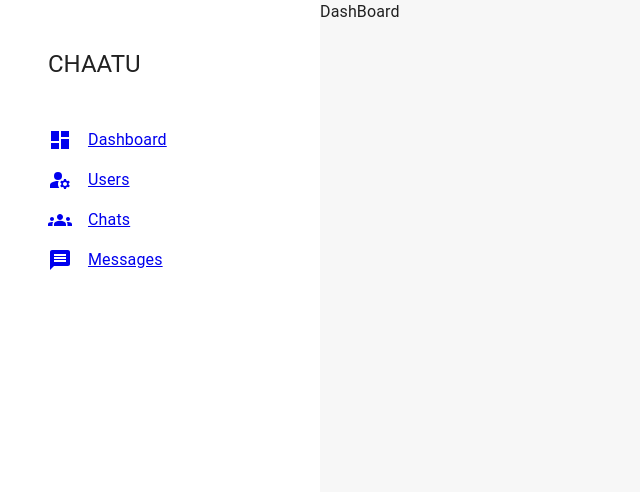
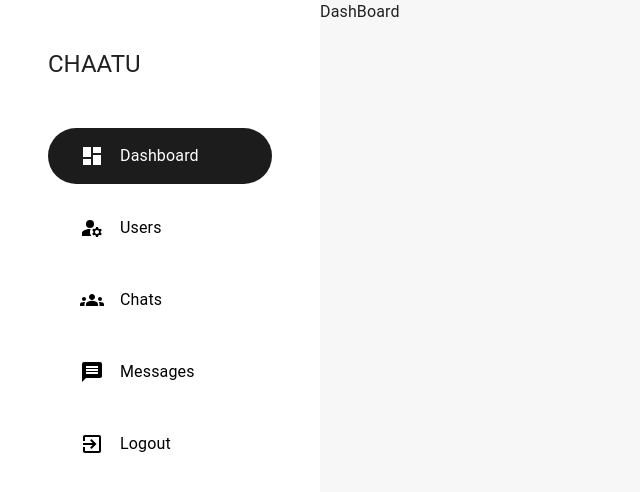
Before and after one commit to sauravkumar1812/Chat_app, a React (Vite) app in the folder client/: page /admin/dashboard in a window 1280 px wide. Shown: the top 492 px of the page, without its empty margins (0-640 px from the left). Built offline with nearby package versions, Linux system fonts and the light colour scheme.

Commit message:
normal commit

```diff
--- a/client/src/components/layout/AdminLayout.jsx
+++ b/client/src/components/layout/AdminLayout.jsx
@@ -1,11 +1,19 @@
-import { Box, Drawer, Grid, IconButton, Stack, Typography } from '@mui/material'
+import { Box, Drawer, Grid, IconButton, Stack, Typography, styled } from '@mui/material'
 import React, { useState } from 'react'
-import { grayColor } from '../../constants/color'
-import { Close as CloseIcon, Dashboard as DashboardIcon, Groups as GroupsIcon, ManageAccounts as ManageAccountsIcon, Menu as MenuIcon, Message as MessageIcon  } from '@mui/icons-material'
-import {  useLocation } from 'react-router-dom'
+import { grayColor, matblack } from '../../constants/color'
+import { Close as CloseIcon, Dashboard as DashboardIcon, ExitToApp as ExitToAppIcon, Groups as GroupsIcon, ManageAccounts as ManageAccountsIcon, Menu as MenuIcon, Message as MessageIcon  } from '@mui/icons-material'
+import {  useLocation , Link as LinkComponent} from 'react-router-dom'
 
-import { Link } from '../styles/styledComponents'
 
+ const Link = styled(LinkComponent)`
+ text-decoration:none;
+ border-radius:2rem;
+ padding:1rem 2rem;
+ color:black;
+ &:hover {
+ color:rgba(0,0,0,0.54);
+ }
+ `;
 
 const adminTabs = [
     {
@@ -34,13 +42,24 @@ const adminTabs = [
 const Sidebar=({w = "100%"})=>{
 
     const location = useLocation();
+    const logoutHandler = ( )=>{
+        console.log("Log out")
+    }
     return( <Stack width={w} direction={"column"} padding={"3rem"} spacing={"3rem"}>
          <Typography variant='h5' textTransform={"uppercase"}>
             Chaatu
          </Typography>
          <Stack spacing={"1rem"}>
           {adminTabs.map((tab)=>(
-            <Link key={tab.path} to={tab.path}>
+            <Link key={tab.path} to={tab.path} sx={
+                location.pathname === tab.path &&  {
+                    bgcolor:matblack,
+                    color:"white",
+                    ":hover":{
+                        color:"white"
+                    }
+                }
+            }>
                 <Stack direction={"row"} alignItems={"center"} spacing={"1rem"}>
                     {
                         tab.icon
@@ -48,7 +67,31 @@ const Sidebar=({w = "100%"})=>{
                     <Typography>{tab.name}</Typography>
                 </Stack>
             </Link>
+            ,
+            <Link key={tab.path} to={tab.path} sx={
+                location.pathname === tab.path &&  {
+                    bgcolor:matblack,
+                    color:"white",
+                    ":hover":{
+                        color:"white"
+                    }
+                }
+            }>
+                <Stack direction={"row"} alignItems={"center"} spacing={"1rem"}>
+                    {
+                        tab.icon
+                    }
+                    <Typography>{tab.name}</Typography>
+                </Stack>
+            </Link>
+
           ))}
+           <Link onClick={logoutHandler}>
+                <Stack direction={"row"} alignItems={"center"} spacing={"1rem"}>
+                    <ExitToAppIcon/>
+                    <Typography>Logout</Typography>
+                </Stack>
+            </Link>
          </Stack>
     </Stack>)
 }
```
